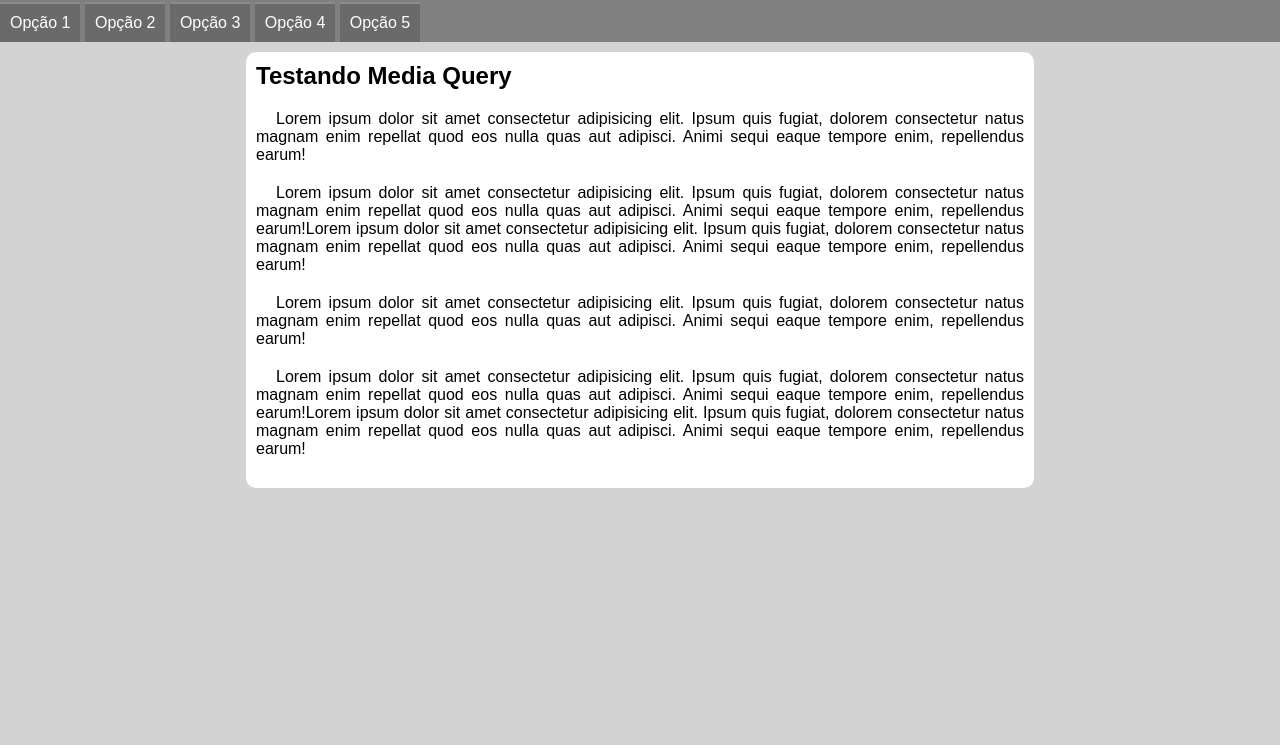
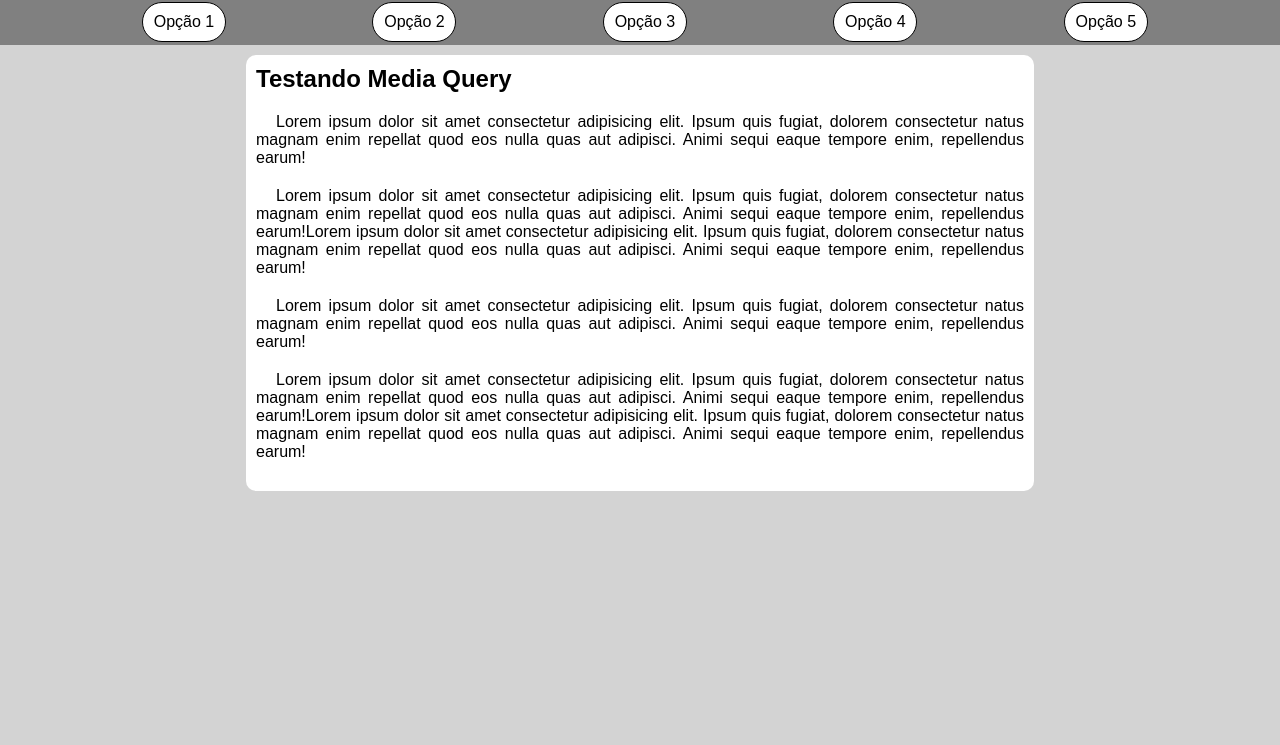
Before and after one commit to DevLucasGomes/HTML-CSS, a plain HTML site: page exercicios/ex 026/mq005/index.html in a window 1280 px wide. Shown: the part 55-800 px from the top of the page. Drawn offline with nearby package versions, Linux system fonts and the light colour scheme.

Commit message:
atualizaçao exercicio mq005

```diff
--- a/exercicios/ex 026/mq005/estilos/media-query.css
+++ b/exercicios/ex 026/mq005/estilos/media-query.css
@@ -22,7 +22,26 @@ Grandes telas: acima de 1200px
         display: inline-block;
     }
 
+    menu > ul > li > a {
+        background-color: white;
+        color: black;
+        border: 1px solid black;
+        border-radius: 20px;
+        width: 62px;
+    }
+    menu > ul > li > a:hover {
+        background-color: lightgray;
+        transform: translateY(-3px);
+    }
+
+
     main {
         width: 768px;
     }
 }
+
+@media screen and (min-width: 992px) {
+    menu > ul > li {
+        padding-left: 142px;
+    }
+}
--- a/exercicios/ex 026/mq005/estilos/style.css
+++ b/exercicios/ex 026/mq005/estilos/style.css
@@ -23,8 +23,12 @@ i#burguer {
     background-color: rgb(78, 78, 78);
     color: white;
     display: block;
-    text-align: center;
+    text-align: left;
     padding: 10px;
+    width: 25px;
+    margin-left: 5px;
+    border: 1px solid black;
+    border-radius: 50%;
 }
 
 i#burguer:hover {
@@ -48,11 +52,14 @@ menu > ul > li > a {
     text-align: center;
     background-color: rgb(106, 106, 106);
     color: white;
-    border-top: 2px solid rgb(139, 139, 139);
+    border: 1px solid black;
+    border-radius: 20px;
+    margin-bottom: 3px;
 }
 
 menu > ul > li > a:hover {
     background-color: gray;
+    transform: translateX(5px) translateY(-2px);
 }
 
 main {
--- a/exercicios/ex 026/mq005/index.html
+++ b/exercicios/ex 026/mq005/index.html
@@ -15,7 +15,7 @@
         <i id="burguer" class="material-symbols-outlined" onclick="clickMenu()">menu</i>
         <menu id="itens">
             <ul>
-                <li><a href="#">Opção 1</a></li>
+                <li id="opcao"><a href="#">Opção 1</a></li>
                 <li><a href="#">Opção 2</a></li>
                 <li><a href="#">Opção 3</a></li>
                 <li><a href="#">Opção 4</a></li>
```
